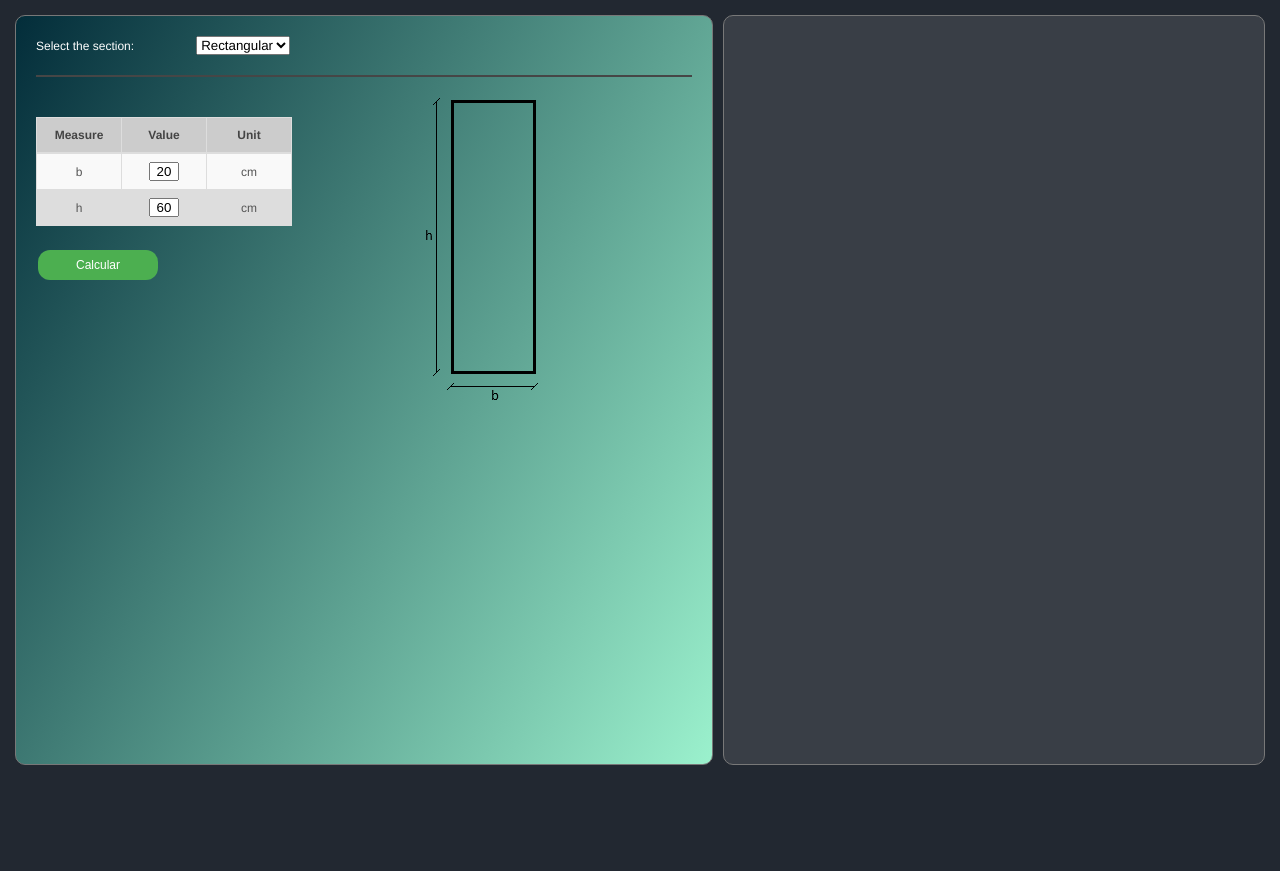
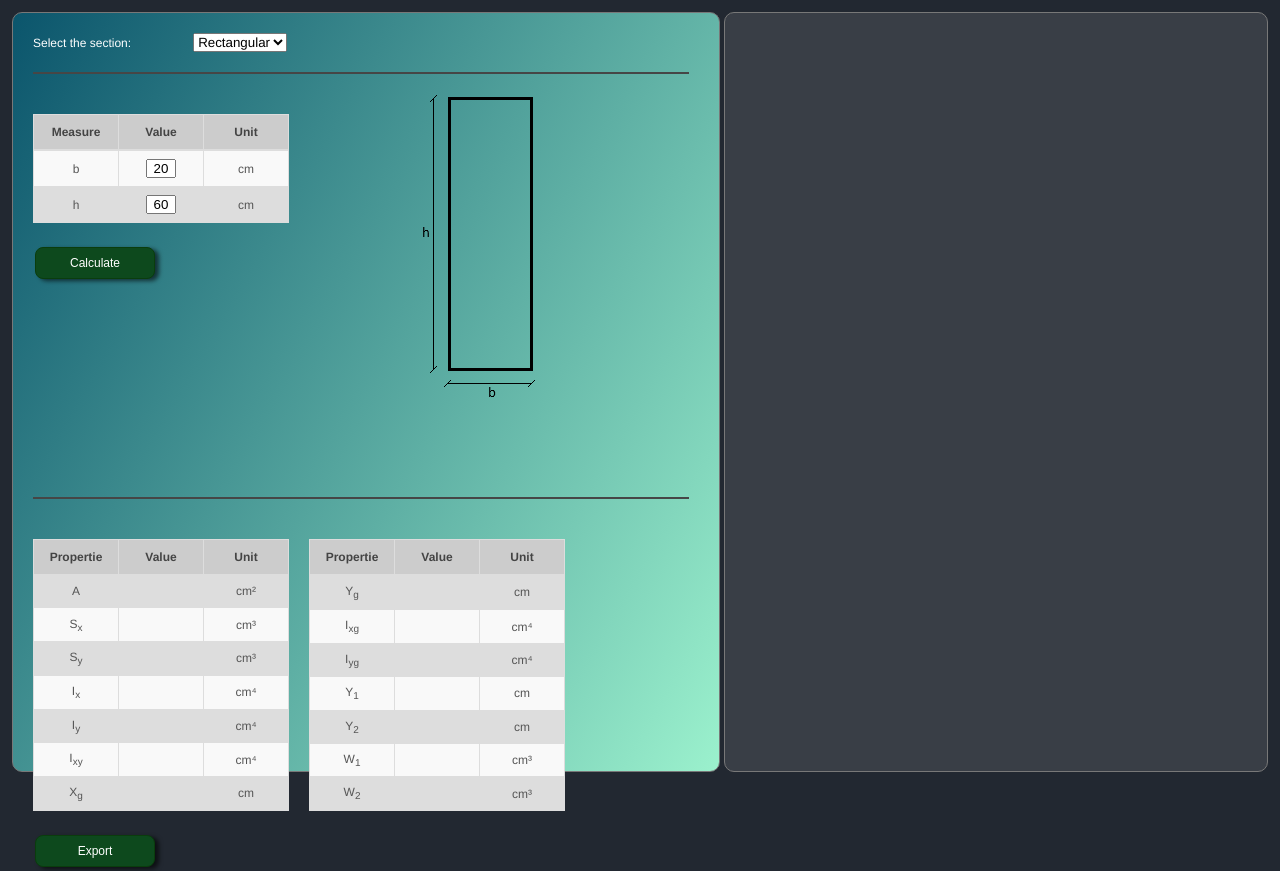
Before and after one commit to Brunoengi/beam-geometric-properties, a website with bundled scripts: page index.html in a window 1280 px wide. Before the commit the page ends 800 px from the top, so only its background shows below. Built offline with nearby package versions, Linux system fonts and the light colour scheme.

Commit message:
add output table

```diff
--- a/index.html
+++ b/index.html
@@ -12,7 +12,7 @@
   <div class="ctn">
     <div class="ctn-left">
       <div>
-        <div class="form-title">
+        <div class="ctn-form-title">
           <p>Select the section:</p>
           <select class="main-select">
             <option value="rectangular">Rectangular</option>
@@ -22,17 +22,115 @@
         </div>
       </div>
       <hr>
-      <div class="ctn-secondary">
+      <div class="ctn-inputs-img-results-button">
+        <div class="ctn-secondary">
         <div class="ctn-inputs-button">
           <div class="ctn-inputs">
           </div>
-          <button class='btn-calculate'>Calcular</button>
+          <button class='btn-calculate'>Calculate</button>
         </div>
+        <div class="ctn-img">
+          <img class='img-helper' src='./images/rectangularSection.png'>
+        </div>
+        </div>
+        <hr>
+        <div class="ctn-results-export">
+        <div class="ctn-results">
+          <table>
+            <thead>
+              <tr>
+                <th>Propertie</th>
+                <th>Value</th>
+                <th>Unit</th>
+              </tr>
+            </thead>
 
-      <div class="ctn-img">
-        <img class = 'img-helper' src='./images/rectangularSection.png'>
+            <tr>
+              <td>A</td>
+              <td></td>
+              <td>cm²</td>
+            </tr>
+            <tr>
+              <td>S<sub>x</sub></td>
+              <td></td>
+              <td>cm³</td>
+            </tr>
+            <tr>
+              <td>S<sub>y</sub></td>
+              <td></td>
+              <td>cm³</td>
+            </tr>
+            <tr>
+              <td>I<sub>x</sub></td>
+              <td></td>
+              <td>cm⁴</td>
+            </tr>
+            <tr>
+              <td>I<sub>y</sub></td>
+              <td></td>
+              <td>cm⁴</td>
+            </tr>
+            <tr>
+              <td>I<sub>xy</sub></td>
+              <td></td>
+              <td>cm⁴</td>
+            </tr>
+            <tr>
+              <td>X<sub>g</sub></td>
+              <td></td>
+              <td>cm</td>
+            </tr>
+          </table>
+
+          <table>
+            <thead>
+              <tr>
+                <th>Propertie</th>
+                <th>Value</th>
+                <th>Unit</th>
+              </tr>
+            </thead>
+            <tr>
+              <td>Y<sub>g</sub></td>
+              <td></td>
+              <td>cm</td>
+            </tr>
+            <tr>
+              <td>I<sub>xg</sub></td>
+              <td></td>
+              <td>cm⁴</td>
+            </tr>
+            <tr>
+              <td>I<sub>yg</sub></td>
+              <td></td>
+              <td>cm⁴</td>
+            </tr>
+            <tr>
+              <td>Y<sub>1</sub></td>
+              <td></td>
+              <td>cm</td>
+            </tr>
+            <tr>
+              <td>Y<sub>2</sub></td>
+              <td></td>
+              <td>cm</td>
+            </tr>
+            <tr>
+              <td>W<sub>1</sub></td>
+              <td></td>
+              <td>cm³</td>
+            </tr>
+            <tr>
+              <td>W<sub>2</sub></td>
+              <td></td>
+              <td>cm³</td>
+            </tr>
+          </table>
+
+        </div>
+        <div class="ctn-export"><button class="btn-export">Export</button></div>
+        </div>
       </div>
-    </div>
     </div>
     <div class="ctn-right">
       <canvas id="chart"></canvas>
--- a/style.css
+++ b/style.css
@@ -38,71 +38,28 @@ input[type=number] {
 }
 
 img {
-  background-color: #000; /* Defina a cor de fundo que deseja */
+  background-color: #000;
   mix-blend-mode: multiply;
 }
 
-.ctn {
-  display: flex;
-  height: calc(100vh - 20px);
-  padding: 10px 10px 10px 10px;
-}
-
-.form-title {
-  display: flex;
-  padding: 20px 0px 20px 0px;
-  align-items: center;
-}
-
-.ctn-left {
-  flex: 5;
-  height: 500;
-  background: linear-gradient(300deg, #9bf1cd, #032d3a);
-  border-radius: 10px;
-  margin: 5px;
-  border: 1px solid rgb(120, 120, 120);
-  padding: 0px 20px 0px 20px;
-}
-
-.ctn-inputs {
-  display: inline;
-}
-
-.ctn-right {
-  flex: 5;
-  background-color: #393E46;
-  border-radius: 10px;
-  margin: 5px;
-  border: 1px solid rgb(120, 120, 120);
-}
-
-.ctn-inputs-button {
-  display: flex;
-  flex-direction: column;
-  justify-content: flex-start;
-
-}
-
-.ctn-secondary {
-  display: flex;
-  justify-content: space-between
-}
-
-.btn-calculate {
-  background-color: #4CAF50;
+button {
+  background-color: #0d491d;
   border: none;
   color: white;
   padding: 8px 32px;
   text-align: center;
   text-decoration: none;
   max-width: 120px;
+  min-width: 120px;
   font-size: 12px;
   margin: 4px 2px;
   cursor: pointer;
-  border-radius: 12px;
+  border-radius: 8px;
+  border: 1px solid #0a3d0d;
+  box-shadow: 4px 2px 4px rgba(0, 0, 0, .6);
 }
 
-.btn-calculate:hover {
+button:hover {
   background-color: #3e8e41;
   transition: background-color 0.3s ease;
 }
@@ -110,7 +67,6 @@ img {
 /* Table styles */
 
 table {
-  width: 100%;
   border-collapse: collapse;
   margin: 20px 0;
   font-size: 12px;
@@ -124,7 +80,10 @@ th {
   padding: 10px;
   border: 1px solid #ddd;
   min-width: 85px;
+}
 
+tbody:first-child {
+  border: 3px solid black;
 }
 
 tr:nth-child(even) {
@@ -144,3 +103,80 @@ td {
 tr:first-child {
   border-bottom: 2px solid #ddd;
 }
+
+/* Containers */
+
+.ctn {
+  display: flex;
+  height: calc(100vh - 20px);
+  padding: 10px 10px 10px 10px;
+}
+
+.ctn-form-title {
+  display: flex;
+  padding: 20px 0px 20px 0px;
+  align-items: center;
+}
+
+.ctn-left {
+  display: flex;
+  flex-direction: column;
+  min-height: 100%;
+  flex: 5;
+  background: linear-gradient(300deg, #9bf1cd, #0b556c);
+  margin: 2px;
+  border-radius: 10px;
+  border: 1px solid rgb(120, 120, 120);
+  padding: 0px 30px 0px 20px;
+}
+
+.ctn-inputs {
+  display: inline;
+}
+
+.ctn-right {
+  min-height: 100%;
+  flex: 5;
+  margin: 2px;
+  background-color: #393E46;
+  border-radius: 10px;
+  border: 1px solid rgb(120, 120, 120);
+}
+
+.ctn-inputs-button {
+  display: flex;
+  flex-direction: column;
+  justify-content: flex-start;
+
+}
+
+.ctn-inputs-img-results-button {
+  display: flex;
+  flex-direction: column;
+  justify-content: space-between;
+  flex-grow: 1;
+}
+
+.ctn-secondary {
+  display: flex;
+  justify-content: space-between
+}
+
+.ctn-results-export {
+  display: flex;
+  flex-direction: column;
+}
+
+.ctn-results {
+  display: flex;
+  justify-content: flex-start;
+
+}
+
+.ctn-results table {
+  margin-right: 20px;
+}
+
+.ctn-export {
+  align-items: end;
+}
```
